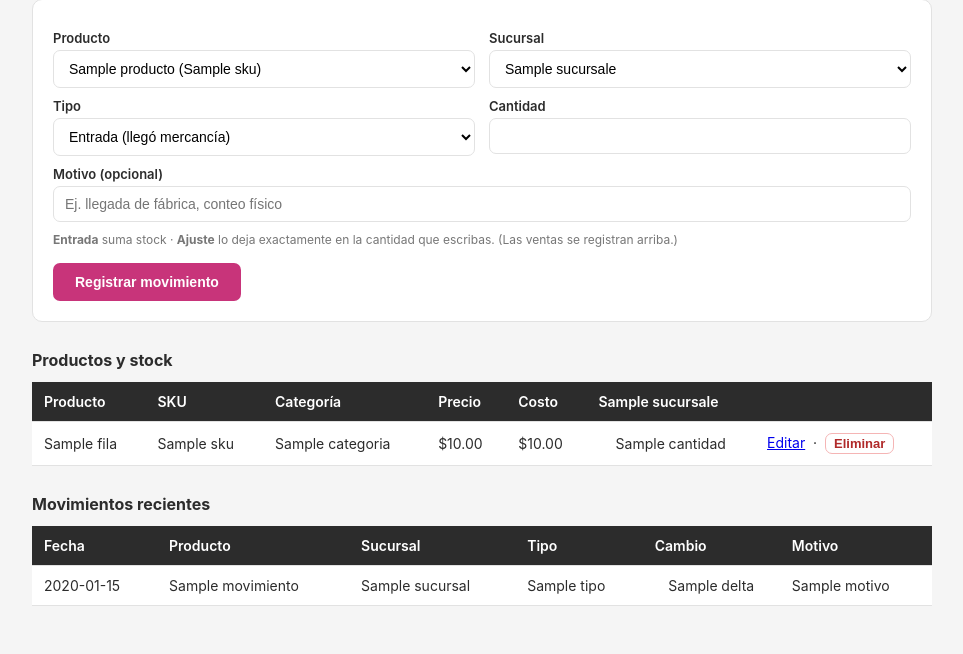
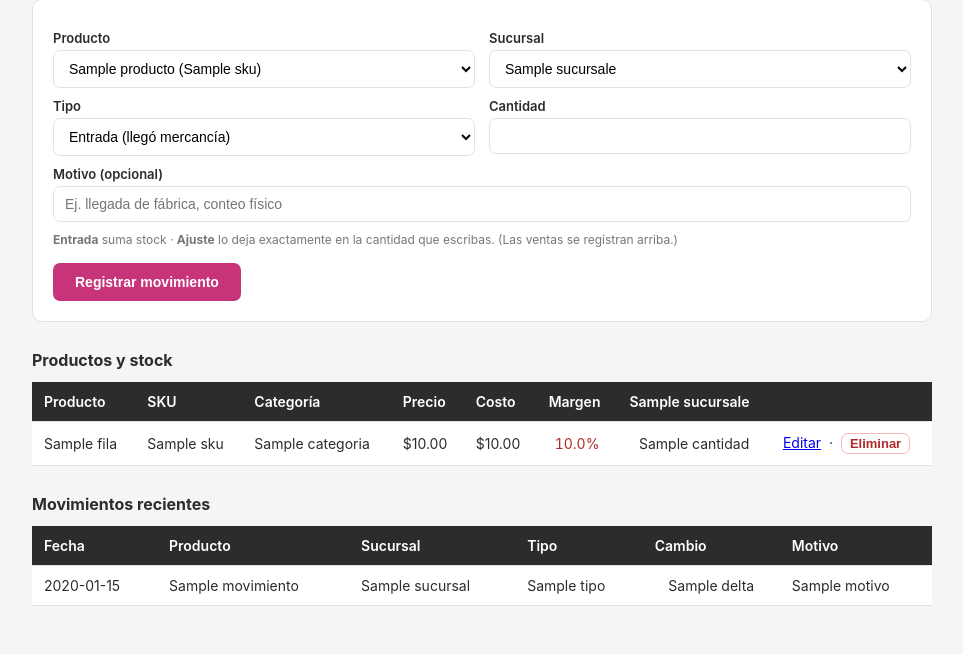
Before and after one commit to yuvalbaryosefp-alt/isha-wear-pos, a FastAPI app: template templates/index.html in a window 1280 px wide. Shown: the part 828-1482 px from the top of the page, without its empty margins (158-1121 px from the left). Run offline with FastAPI, Linux system fonts and the light colour scheme; the template is opened without the code that fills it: most values are stand-ins (such as "Sample title", 1, 10 or a date in 2020).

Commit message:
Mostrar % de margen por prenda en la tabla de productos

```diff
--- a/app/main.py
+++ b/app/main.py
@@ -114,6 +114,12 @@
     # Arma una fila por producto con la lista de cantidades (una por sucursal).
     filas = []
     for p in productos:
+        # Margen % = (precio - costo) / precio × 100. Solo se puede calcular
+        # si hay precio Y costo, y el precio no es 0 (para no dividir entre 0).
+        margen = None
+        if p["precio"] and p["costo"] is not None:
+            margen = float((p["precio"] - p["costo"]) / p["precio"] * 100)
+
         filas.append({
             "id": p["id"],
             "sku": p["sku"],
@@ -121,6 +127,7 @@
             "categoria": p["categoria"],
             "precio": p["precio"],
             "costo": p["costo"],
+            "margen": margen,
             "cantidades": [stock_map.get((p["id"], s["id"]), 0) for s in sucursales],
         })
 
--- a/templates/index.html
+++ b/templates/index.html
@@ -165,6 +165,7 @@
           <th>Categoría</th>
           <th>Precio</th>
           <th>Costo</th>
+          <th>Margen</th>
           {% for s in sucursales %}
             <th>{{ s.nombre }}</th>
           {% endfor %}
@@ -179,6 +180,15 @@
             <td>{{ f.categoria or "—" }}</td>
             <td>{{ "$%.2f"|format(f.precio) if f.precio is not none else "— (sin precio)" }}</td>
             <td>{{ "$%.2f"|format(f.costo) if f.costo is not none else "—" }}</td>
+            <td class="num">
+              {% if f.margen is not none %}
+                <span style="color: {{ '#1a7a3c' if f.margen >= 0 else '#B02A2A' }}">
+                  {{ "%.1f"|format(f.margen) }}%
+                </span>
+              {% else %}
+                —
+              {% endif %}
+            </td>
             {% for cantidad in f.cantidades %}
               <td class="num">{{ cantidad }}</td>
             {% endfor %}
```
